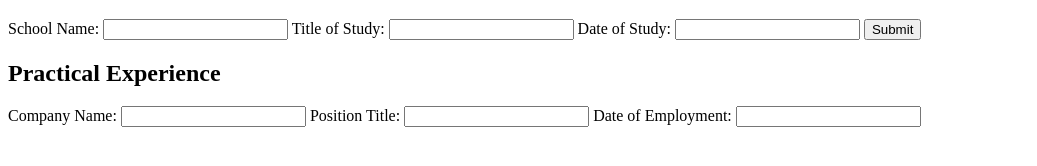
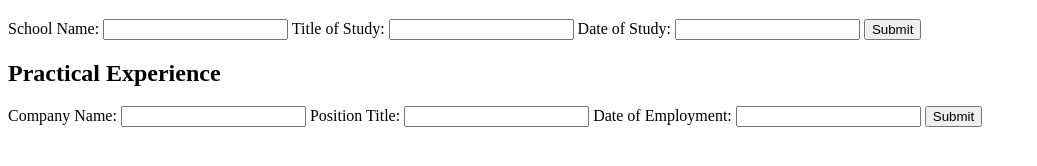
Before and after one commit to top-submissions/fullstackjs-cv-application, a React (Vite) app: page / in a window 1280 px wide. Shown: the part 196-362 px from the top of the page, without its empty margins (0-1037 px from the left). Built offline with nearby package versions, Linux system fonts and the light colour scheme.

Commit message:
feat(form): add submit button, state management

```diff
--- a/src/components/forms/PracticalExperienceForm/PracticalExperienceForm.jsx
+++ b/src/components/forms/PracticalExperienceForm/PracticalExperienceForm.jsx
@@ -4,10 +4,17 @@ function PracticalExperienceForm() {
   const [companyName, setCompanyName] = useState('');
   const [positionTitle, setPositionTitle] = useState('');
   const [dateOfEmployment, setDateOfEmployment] = useState('');
+  const [isSubmitted, setIsSubmitted] = useState(false);
+
+  const handleSubmit = () => {
+    setIsSubmitted(true);
+  };
 
   return (
     <div>
       <h2>Practical Experience</h2>
+      {!isSubmitted ? (
+        <>
           <label>
             Company Name:{' '}
             <input
@@ -32,11 +39,20 @@ function PracticalExperienceForm() {
               onChange={(e) => setDateOfEmployment(e.target.value)}
             />{' '}
           </label>
+          <button onClick={handleSubmit}>Submit</button>
           <div>
             <p>{companyName}</p>
             <p>{positionTitle}</p>
             <p>{dateOfEmployment}</p>
           </div>
+        </>
+      ) : (
+        <div>
+          <p>{companyName}</p>
+          <p>{positionTitle}</p>
+          <p>{dateOfEmployment}</p>
+        </div>
+      )}
     </div>
   );
 }
```
Lines whose indentation alone changed are shown as unchanged.
